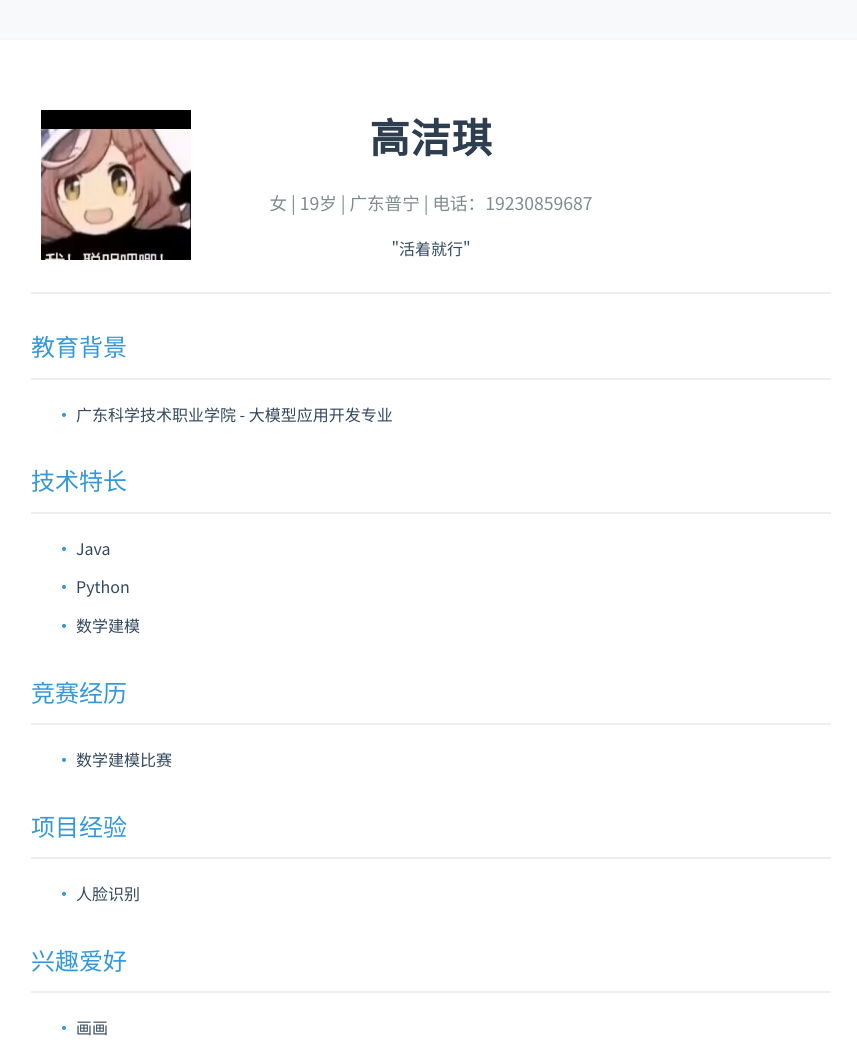
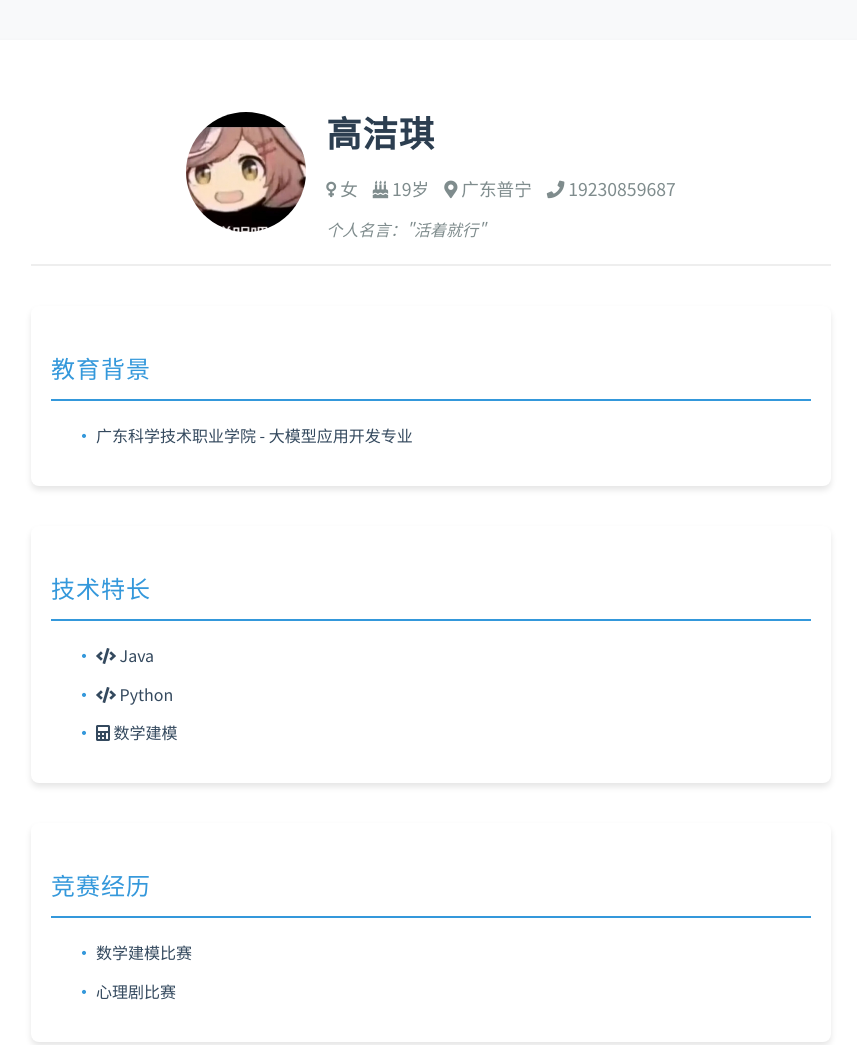
Before and after one commit to GJQ255506070/gaojieqiResume20250910, a plain HTML site: page index.html in a window 1280 px wide. Shown: the top 1045 px of the page, without its empty margins (209-1066 px from the left). Drawn offline with Linux system fonts and the light colour scheme.

Commit message:
Update index.html

```diff
--- a/index.html
+++ b/index.html
@@ -7,6 +7,7 @@
     <title>高洁琪的个人简历</title>
     <link href="https://fonts.googleapis.com/css2?family=Noto+Sans+SC:wght@300;400;500;700&display=swap"
         rel="stylesheet">
+    <link rel="stylesheet" href="https://cdnjs.cloudflare.com/ajax/libs/font-awesome/5.15.4/css/all.min.css">
     <style>
         :root {
             --primary-color: #3498db;
@@ -56,16 +57,27 @@
         }
 
         section {
-            margin: 30px 0;
+            margin: 40px 0;
+            padding: 20px;
+            background-color: #fff;
+            border-radius: 8px;
+            box-shadow: var(--shadow);
+            transition: transform 0.3s ease, box-shadow 0.3s ease;
+        }
+
+        section:hover {
+            transform: translateY(-5px);
+            box-shadow: 0 8px 12px rgba(0, 0, 0, 0.15);
         }
 
         h2 {
             color: var(--primary-color);
-            border-bottom: 2px solid #eee;
+            border-bottom: 2px solid var(--primary-color);
             padding-bottom: 10px;
             font-size: 1.5rem;
             margin-bottom: 20px;
             font-weight: 500;
+            letter-spacing: 1px;
         }
 
         ul {
@@ -102,12 +114,23 @@
 
 <body>
     <div class="container">
-        <header style="position: relative;">
+        <header
+            style="position: relative; display: flex; align-items: center; justify-content: center; padding: 20px 0; border-bottom: 2px solid #eee; margin-bottom: 30px;">
             <img src="manbo.jpg" alt="头像"
-                style="width: 150px; height: 150px; position: absolute; top: 10px; left: 10px;">
-            <h1 style="text-align: center; margin-top: 20px;">高洁琪</h1>
-            <div class="info">女 | 19岁 | 广东普宁 | 电话：19230859687</div>
-            <div class="quote" style="text-align: center; margin-top: 10px;">"活着就行"</div>
+                style="width: 120px; height: 120px; border-radius: 50%; margin-right: 20px; object-fit: cover;">
+            <div style="text-align: left;">
+                <h1
+                    style="margin: 0; color: var(--secondary-color); font-weight: 700; font-size: 2.2rem; letter-spacing: 1px;">
+                    高洁琪</h1>
+                <div class="info"
+                    style="margin: 10px 0; color: #7f8c8d; font-size: 1.1rem; display: flex; flex-wrap: wrap; gap: 15px;">
+                    <span><i class="fas fa-venus"></i> 女</span>
+                    <span><i class="fas fa-birthday-cake"></i> 19岁</span>
+                    <span><i class="fas fa-map-marker-alt"></i> 广东普宁</span>
+                    <span><i class="fas fa-phone"></i> 19230859687</span>
+                </div>
+                <div class="quote" style="font-style: italic; color: #7f8c8d;">个人名言："活着就行"</div>
+            </div>
         </header>
 
         <section>
@@ -120,9 +143,9 @@
         <section>
             <h2>技术特长</h2>
             <ul>
-                <li>Java</li>
-                <li>Python</li>
-                <li>数学建模</li>
+                <li><i class="fas fa-code"></i> Java</li>
+                <li><i class="fas fa-code"></i> Python</li>
+                <li><i class="fas fa-calculator"></i> 数学建模</li>
             </ul>
         </section>
 
@@ -130,6 +153,7 @@
             <h2>竞赛经历</h2>
             <ul>
                 <li>数学建模比赛</li>
+                <li>心理剧比赛</li>
             </ul>
         </section>
 
@@ -143,7 +167,9 @@
         <section>
             <h2>兴趣爱好</h2>
             <ul>
-                <li>画画</li>
+                <li><i class="fas fa-paint-brush"></i> 画画</li>
+                <li><i class="fas fa-book"></i> 小说</li>
+                <li><i class="fas fa-music"></i> 古筝</li>
             </ul>
         </section>
 
```
